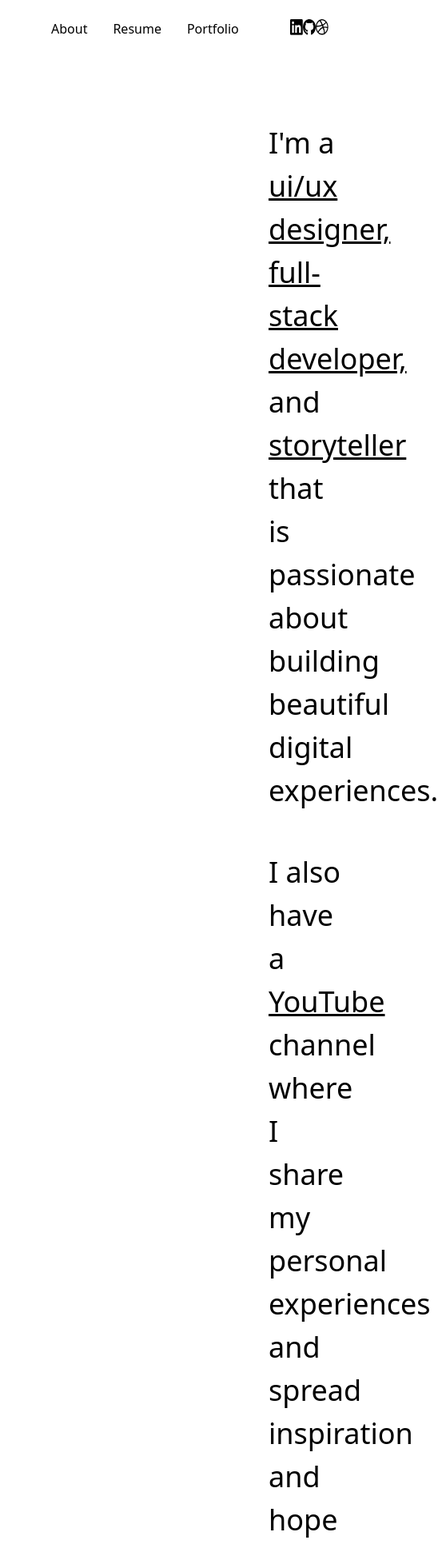
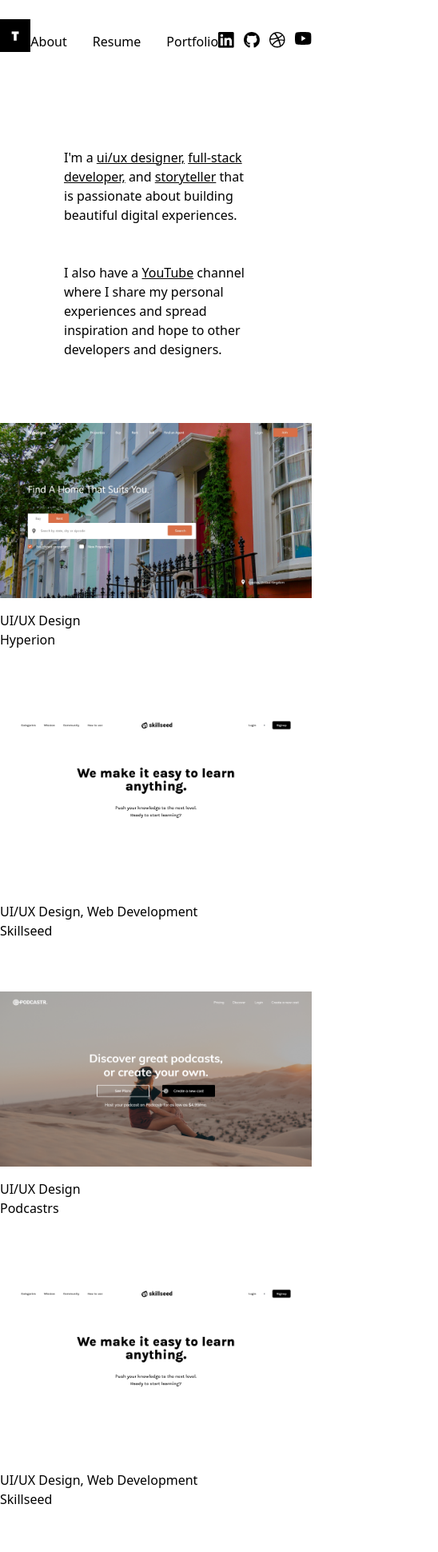
Before and after one commit to treanaslocum/portfolio, a Nuxt app: page / in a window 390 px wide. Shown: the top 1941 px of the page at 80% size, 548 px wide, since content can reach past the window. Built offline with nearby package versions, Linux system fonts and the light colour scheme.

Commit message:
Add responsiveness to website

```diff
--- a/components/Header.vue
+++ b/components/Header.vue
@@ -1,12 +1,13 @@
 <template>
   <div>
-    <header class="py-6 px-16">
-      <nav class="flex items-center justify-between">
-        <nuxt-link to="/"><img src="~assets/images/logo.jpg" alt="logo" width="40px" height="40px"></nuxt-link>
+
+    <header class="py-6 lg:px-16 sm:px-2">
+      <nav class="flex items-center lg:justify-between sm:flex-col">
+        <nuxt-link to="/"><img src="~assets/images/logo.jpg" alt="logo" width="40px" height="40px" class="mb-4"></nuxt-link>
         <ul class="flex">
           <nuxt-link to="/about" class="mr-8 font-medium">About</nuxt-link>
           <a href="https://docs.google.com/document/d/18V9ysqe2EyJK23ipfWqxVZH_BqNakcqhbOgt63ZP8KE/edit?usp=sharing" target="_blank" class="mr-8 font-medium">Resume</a>
-          <nuxt-link to="/#portfolio" class="mr-16 font-medium">Portfolio</nuxt-link>
+          <nuxt-link to="/#portfolio" class="lg:mr-16 sm:mr-2 font-medium">Portfolio</nuxt-link>
           <div class="flex">
             <a href="https://www.linkedin.com/in/treana-slocum-2257a01bb/" target="_blank"><img class="mr-4 h-5 w-5" src="~assets/images/linkedin.png" alt="Linkedin"></a>
             <a href="https://github.com/treanaslocum" target="_blank"><img class="mr-4 h-5 w-5" src="~assets/images/github.png" alt="Github"></a>
--- a/pages/index.vue
+++ b/pages/index.vue
@@ -1,47 +1,47 @@
 <template>
   <div>
     <Header/>
-    <main class="p-20 ml-64 w-2/3">
-      <p class="text-4xl leading-normal">
+    <main class="p-20 lg:ml-20 lg:w-3/4 sm:w-2/5 md:w-5/6">
+      <p class="lg:text-4xl sm:text-2xl leading-normal">
         I'm a <span class="underline font-light">ui/ux designer,</span> <span class="underline font-light">full-stack developer,</span> and <span class="underline font-light">storyteller</span> that is passionate about building beautiful digital experiences.
       </p>
-      <p class="text-4xl mt-12 leading-normal">
+      <p class="lg:text-4xl sm:text-2xl mt-12 leading-normal">
         I also have a <span class="underline font-light">YouTube</span> channel where I share my personal experiences and spread inspiration and hope to other developers and designers.
       </p>
     </main>
     <section id="portfolio">
-      <div class="flex items-center justify-center p-20">
-        <div class="mr-12">
+      <div class="lg:p-20 flex flex-col justify-center">
+        <div class="">
           <nuxt-link to="/hyperion">
             <img src="~assets/images/hyperion.jpg" alt="Hyperion" class="">
-            <p class="mt-4 text-sm">UI/UX Design</p>
-            <h3 class="text-2xl font-medium">Hyperion</h3>
+            <p class="mt-4 lg:text-sm sm:text-xs">UI/UX Design</p>
+            <h3 class="lg:text-2xl sm:text-xl font-medium">Hyperion</h3>
           </nuxt-link>
 
         </div>
-        <div>
+        <div class="mt-20">
           <nuxt-link to="/skillseed">
             <img src="~assets/images/skillseed.jpg" alt="Skillseed" class="">
-            <p class="mt-4 text-sm">UI/UX Design, Web Development</p>
-            <h3 class="text-2xl font-medium">Skillseed</h3>
+            <p class="mt-4 lg:text-sm sm:text-xs">UI/UX Design, Web Development</p>
+            <h3 class="lg:text-2xl sm:text-xl font-medium">Skillseed</h3>
           </nuxt-link>
 
         </div>
 
       </div>
-      <div class="mt-16 flex items-center justify-center p-20">
-        <div class="mr-12">
+      <div class="mt-16 lg:p-20 flex flex-col justify-center">
+        <div class="">
           <nuxt-link to="/podcastrs">
             <img src="~assets/images/podcastrs-home.png" alt="Podcastrs" class="">
-            <p class="mt-4 text-sm">UI/UX Design</p>
-            <h3 class="text-2xl font-medium">Podcastrs</h3>
+            <p class="mt-4 lg:text-sm sm:text-xs">UI/UX Design</p>
+            <h3 class="lg:text-2xl sm:text-xl font-medium">Podcastrs</h3>
           </nuxt-link>
 
         </div>
-        <div>
+        <div class="mt-20 mb-20">
           <img src="~assets/images/skillseed.jpg" alt="Hyperion" class="">
-          <p class="mt-4 text-sm">UI/UX Design, Web Development</p>
-          <h3 class="text-2xl font-medium">Skillseed</h3>
+          <p class="mt-4 lg:text-sm sm:text-xs">UI/UX Design, Web Development</p>
+          <h3 class="lg:text-2xl m:text-xl font-medium">Skillseed</h3>
         </div>
 
       </div>
--- a/pages/skillseed.vue
+++ b/pages/skillseed.vue
@@ -13,7 +13,7 @@
         </div>
         <div class="sm:w-2/4 w-full">
           <h1 class="mb-8 text-5xl font-medium">Skillseed <br><span class="text-xl font-light">UI/UX Design, Web Development</span></h1>
-          <a href="https://www.skillseed.app" target="_blank">https://www.skillseed.app</a>
+          <a href="https://www.skillseed.app/" target="_blank">https://www.skillseed.app</a>
           <p class="mt-6 text-lg font-medium">Tools Used</p>
           <p class="mb-6">Nuxtjs, TailwindCSS, Adobe XD</p>
 
```
